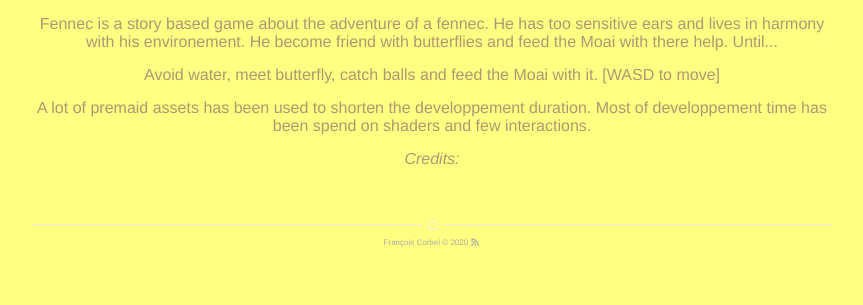
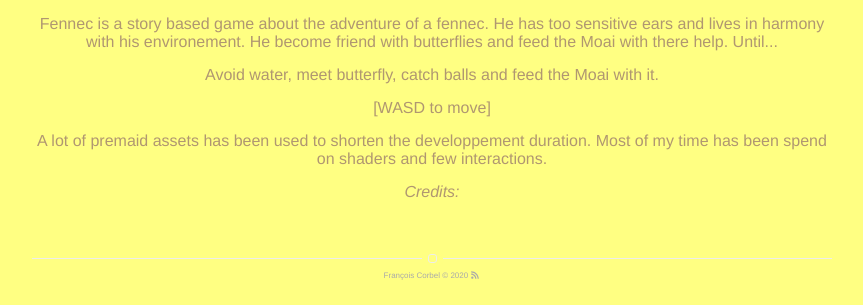
Before and after one commit to fcvalise/fcvalise.github.io, a Jekyll site: the page built from _posts/2020-04-16-fennec.markdown, in a window 1280 px wide, cut to the strip 821-1126 px from the top of the page. Shown: the whole strip, without its empty margins (208-1071 px from the left). Built offline with Jekyll 4.4.1, drawn with Linux system fonts in a browser that asks for light colours; nearby versions of some CDN libraries; before the commit the page ends 1093 px from its top, so only the background shows below that.

Commit message:
Update fennec

```diff
--- a/_posts/2020-04-16-fennec.markdown
+++ b/_posts/2020-04-16-fennec.markdown
@@ -28,8 +28,10 @@ Fennec is a story based game about the adventure of a fennec. He has too sensiti
 </div>
 <div class="text general-margin">
 Avoid water, meet butterfly, catch balls and feed the Moai with it.
+</div>
+<div class="text general-margin">
 [WASD to move]
 </div>
 <div class="text general-margin">
-A lot of premaid assets has been used to shorten the developpement duration. Most of developpement time has been spend on shaders and few interactions.
+A lot of premaid assets has been used to shorten the developpement duration. Most of my time has been spend on shaders and few interactions.
 </div>
```
